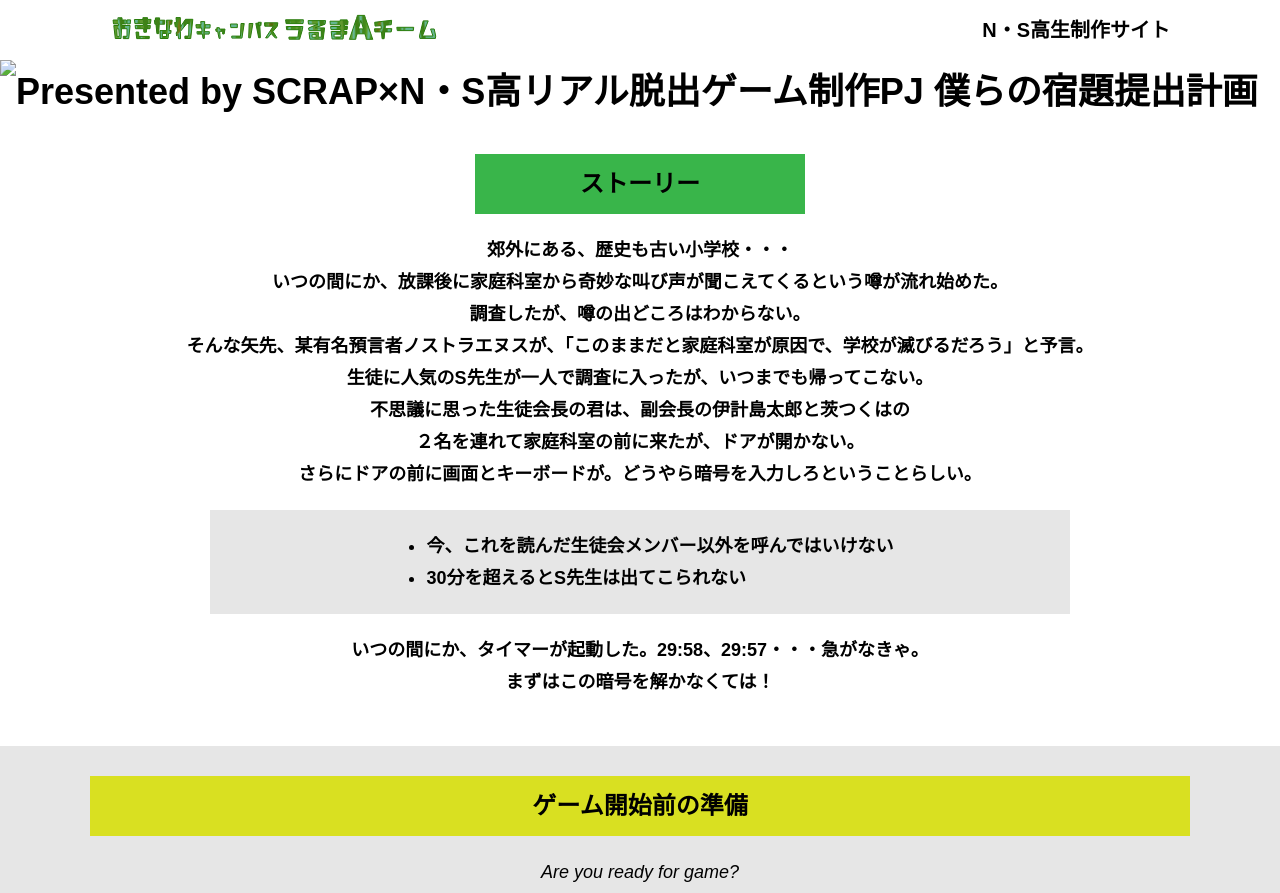
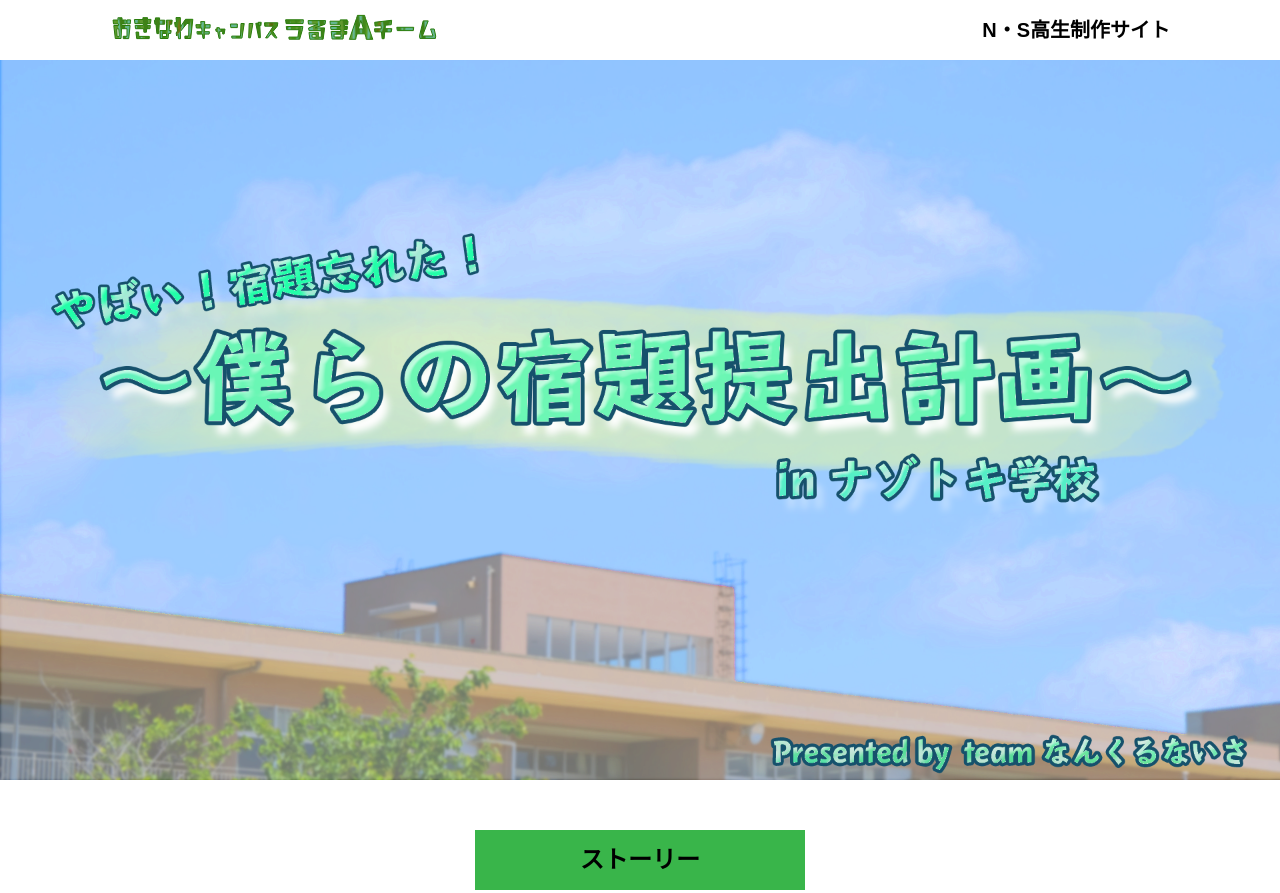
Before and after one commit to tomo-suzu-n/beta-yokohama-A, a plain HTML site: page index.html in a window 1280 px wide. Shown: the top 893 px of the page. Drawn offline with Linux system fonts and the light colour scheme.

Commit message:
Update index.html

```diff
--- a/index.html
+++ b/index.html
@@ -23,7 +23,7 @@
   </header>
   <main class="main index-page">
     <!-- タイトルエリア　ここから -->
-    <h1 class="main-title"><img src="タイトルビジュアル 完成.png" alt="Presented by SCRAP×N・S高リアル脱出ゲーム制作PJ 僕らの宿題提出計画"></h1>
+    <h1 class="main-title"><img src="https://github.com/tomo-suzu-n/beta-yokohama-A/blob/main/assets/images/%E3%82%BF%E3%82%A4%E3%83%88%E3%83%AB%E3%83%92%E3%82%99%E3%82%B7%E3%82%99%E3%83%A5%E3%82%A2%E3%83%AB%20%E5%AE%8C%E6%88%90.png?raw=true" alt="Presented by SCRAP×N・S高リアル脱出ゲーム制作PJ 僕らの宿題提出計画"></h1>
     <!-- タイトルエリア　ここまで -->
     <section class="section section--story">
       <div class="container">
```
